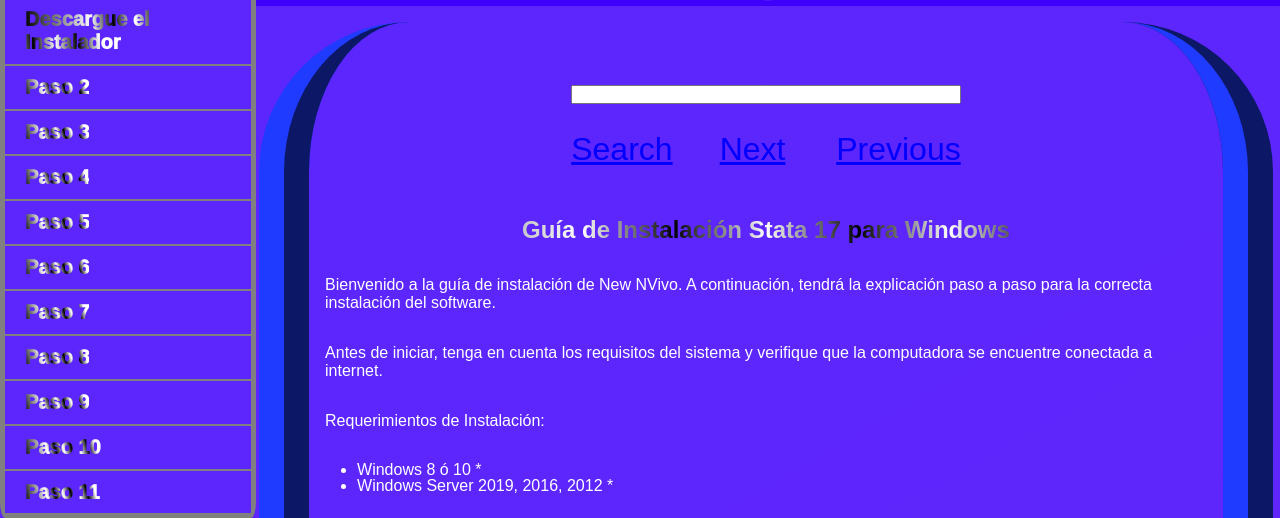
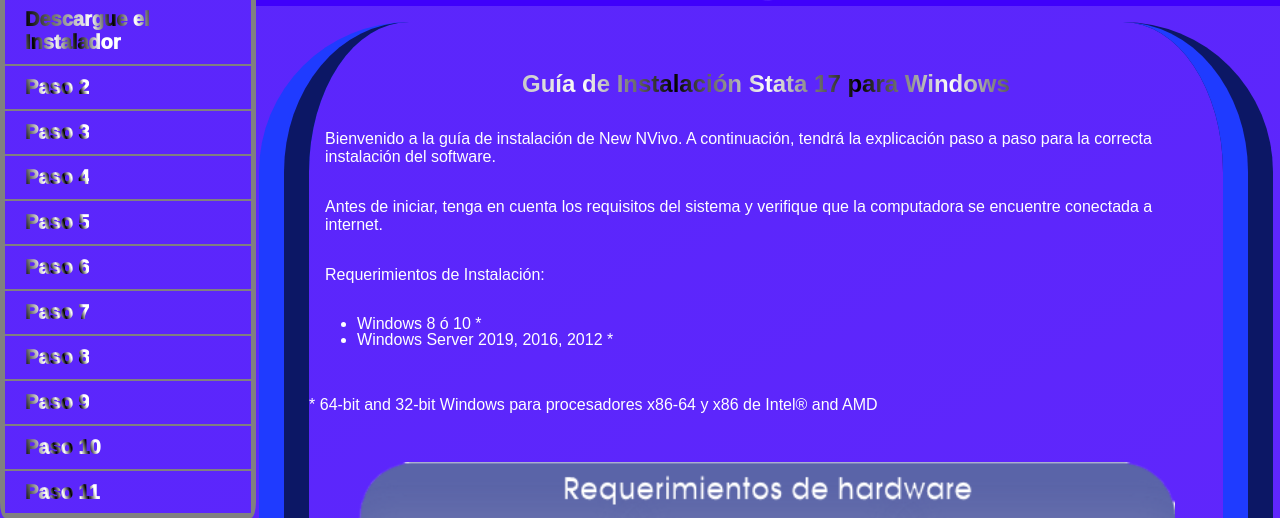
Before and after one commit to JasonR27/Stata17IG.github.io, a plain HTML site: page index.html in a window 1280 px wide. Shown: the part 282-800 px from the top of the page. Drawn offline with nearby package versions, Linux system fonts and the light colour scheme.

```diff
--- a/index.html
+++ b/index.html
@@ -11,7 +11,7 @@
 </head>
 
 <body id="realTimeContents" class="StataTheme">
-   <!-- js scripts -->
+
   <script src="https://code.jquery.com/jquery-3.6.0.min.js"></script>
   <script type="text/javascript" src="scripts/darkMode.js"></script>
   <script type="text/javascript" src="scripts/toggleNavigationMenuView.js"></script>
@@ -47,7 +47,8 @@
     </div>
     <button class="switch" id="darkmode" onclick="darkmode()" data-switch-dark aria-hidden>Night mode</button>
     <section class="main-section" id="introducción">
-      <div class="searchContend_h">
+      <!-- Search Bar -->
+      <!-- <div class="searchContend_h">
         <div class="ui-grid-c">
             <div class="ui-block-a">
                 <input name="text-12" id="text-12" value="" type="text" class="textSearchvalue_h" />
@@ -64,7 +65,7 @@
             </div>
           </div>
         </div>
-    </div>
+    </div> -->
       <h1 class="mainSectionTitles titles">Guía de Instalación Stata 17 para Windows
       </h1>
       <p id="parrafoBienvenida" class="mstext">Bienvenido a la guía de instalación de New NVivo. A continuación, tendrá
```
